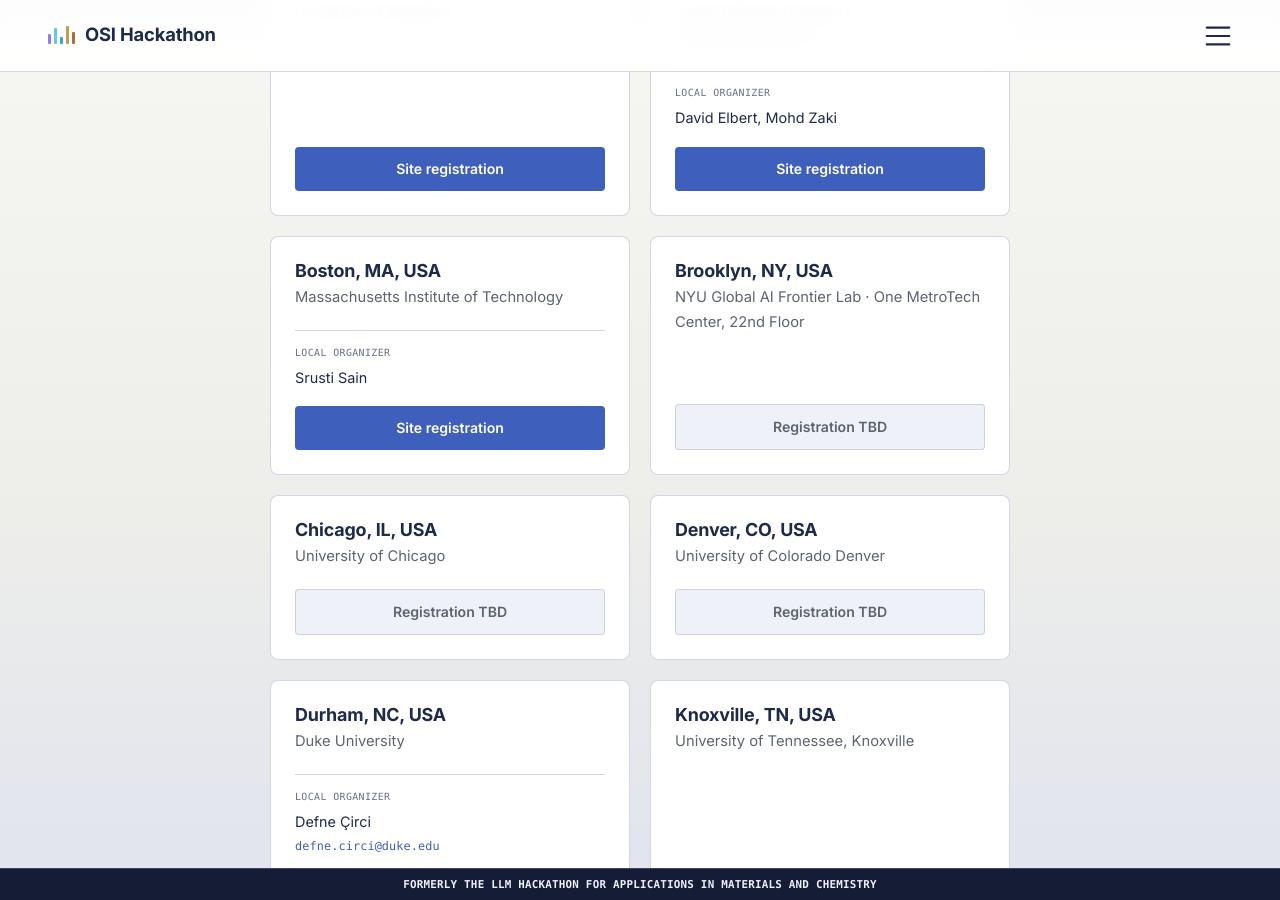
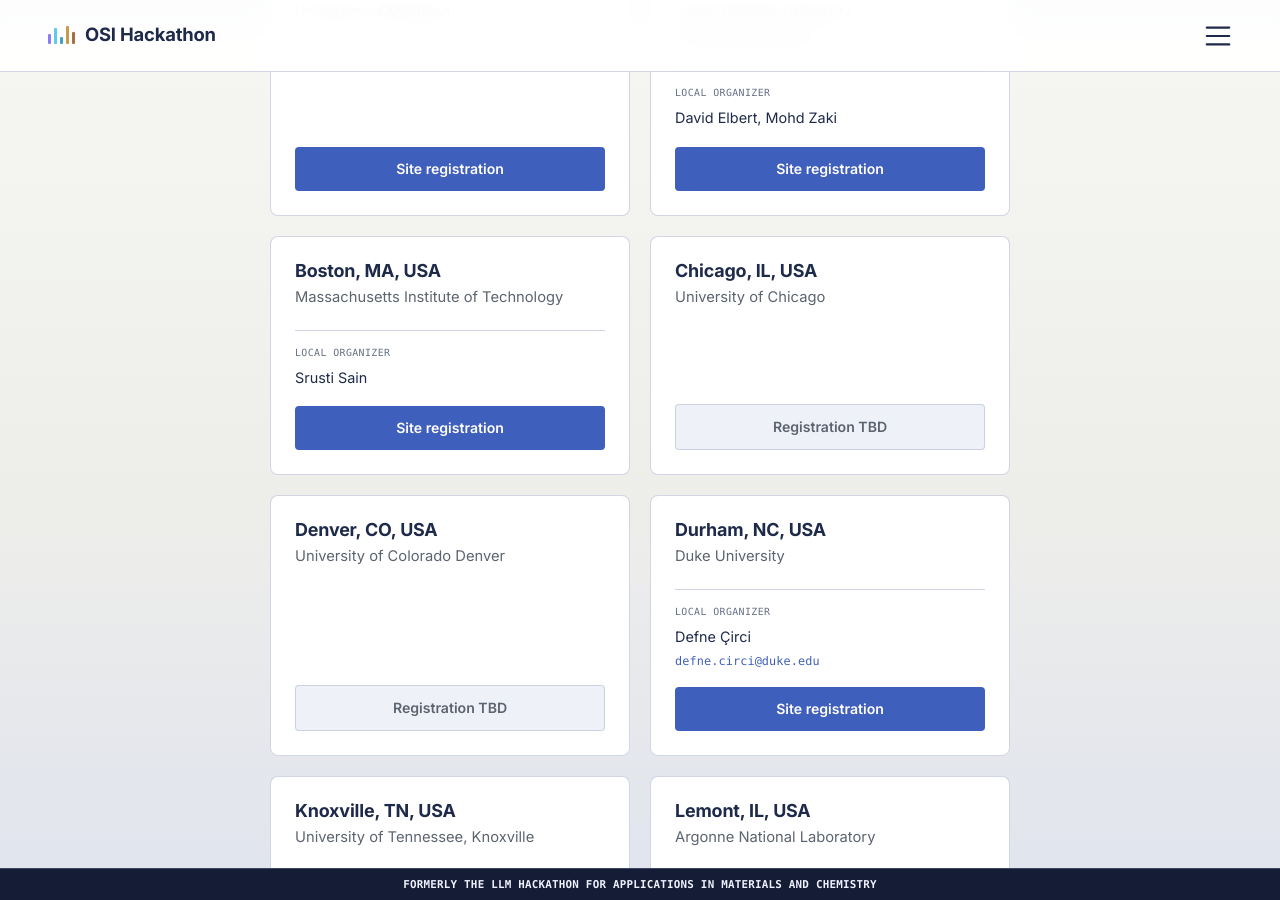
Before and after one commit to llmhackathon/llmhackathon.github.io, a Jekyll site: the page built from sites.md, in a window 1280 px wide and 900 px high, scrolled down 874 px. Built offline with Jekyll 4.4.1, drawn with Linux system fonts in a browser that asks for light colours; some web fonts are replaced.

Commit message:
Remove NYU Global AI Frontier Lab from 2026 sites
Co-Authored-By: Claude Opus 5.5 <noreply@anthropic.com>

```diff
--- a/_data/sites.yml
+++ b/_data/sites.yml
@@ -29,11 +29,6 @@ locations_2026:
     country: "USA"
     region: "North America"
     registration_link: https://luma.com/in2fl5vx
-
-  - name: "Brooklyn, NY, USA"
-    institution: "NYU Global AI Frontier Lab &middot; One MetroTech Center, 22nd Floor"
-    country: "USA"
-    region: "North America"
 
   - name: "Chicago, IL, USA"
     institution: "University of Chicago"
```
